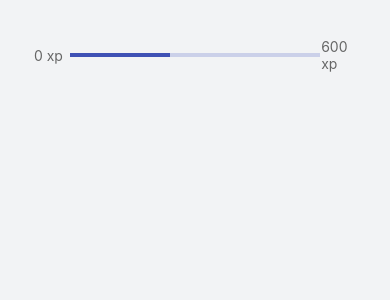
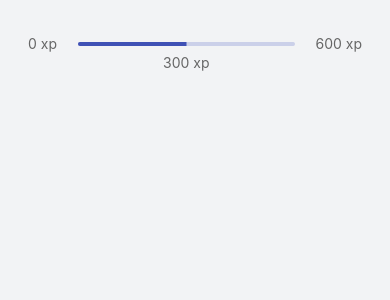
Before and after one commit to msoutto/stretch-it, an Angular app: page / in a window 390 px wide. Shown: the top 300 px of the page. Built offline with nearby package versions, Linux system fonts and the light colour scheme.

Commit message:
simplify exp bar html and make it responsive

```diff
--- a/src/app/experience-bar/experience-bar.component.html
+++ b/src/app/experience-bar/experience-bar.component.html
@@ -1,13 +1,8 @@
-<div class="container">
-<mat-grid-list cols="8">
-    <mat-grid-tile [colspan]="1">
-        <span>0 xp</span>
-    </mat-grid-tile>
-    <mat-grid-tile [colspan]="6">
-        <mat-progress-bar mode="determinate" value="40"></mat-progress-bar>
-    </mat-grid-tile>
-    <mat-grid-tile [colspan]="1">
-        <span>600 xp</span>
-    </mat-grid-tile>
-</mat-grid-list>
-</div>
+<header class="experience-bar">
+    <span>0 xp</span>
+    <div>
+        <mat-progress-bar mode="determinate" value="{{progress}}"></mat-progress-bar>
+        <span class="current-experience" style="left: {{progress}}%">300 xp</span>
+    </div>
+    <span>600 xp</span>
+</header>
--- a/src/app/experience-bar/experience-bar.component.scss
+++ b/src/app/experience-bar/experience-bar.component.scss
@@ -11,8 +11,18 @@
 .experience-bar > div {
     flex: 1;
     height: 4px;
-    border-radius: 4px;
     background: var(--background);
     margin: 0 1.5rem;
     position: relative;
+
+    mat-progress-bar {
+        border-radius: 4px;
+    }
 }
+
+
+span.current-experience {
+    position: absolute;
+    top: 12px;
+    transform: translateX(-50%);
+}
--- a/src/app/experience-bar/experience-bar.component.ts
+++ b/src/app/experience-bar/experience-bar.component.ts
@@ -7,6 +7,8 @@ import { Component, OnInit } from '@angular/core';
 })
 export class ExperienceBarComponent implements OnInit {
 
+  progress: Number = 50;
+
   constructor() { }
 
   ngOnInit(): void {
```
